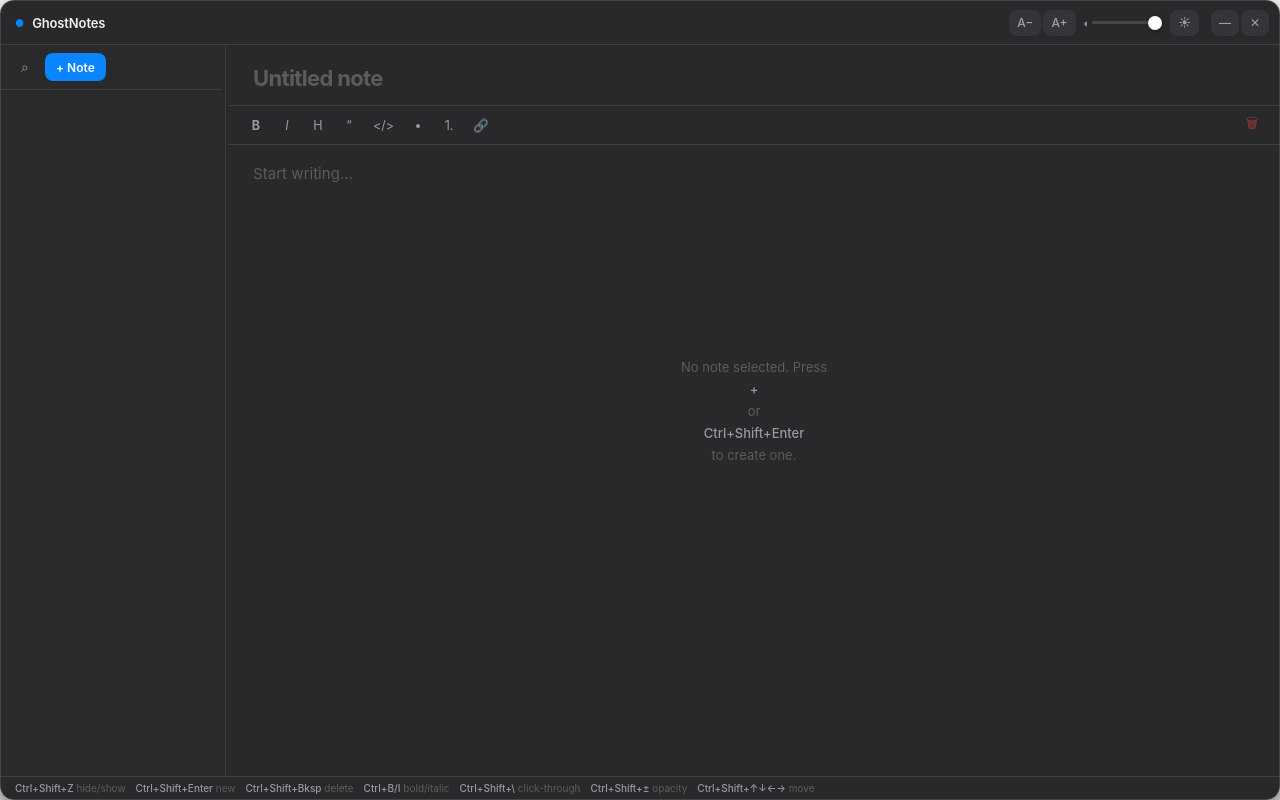
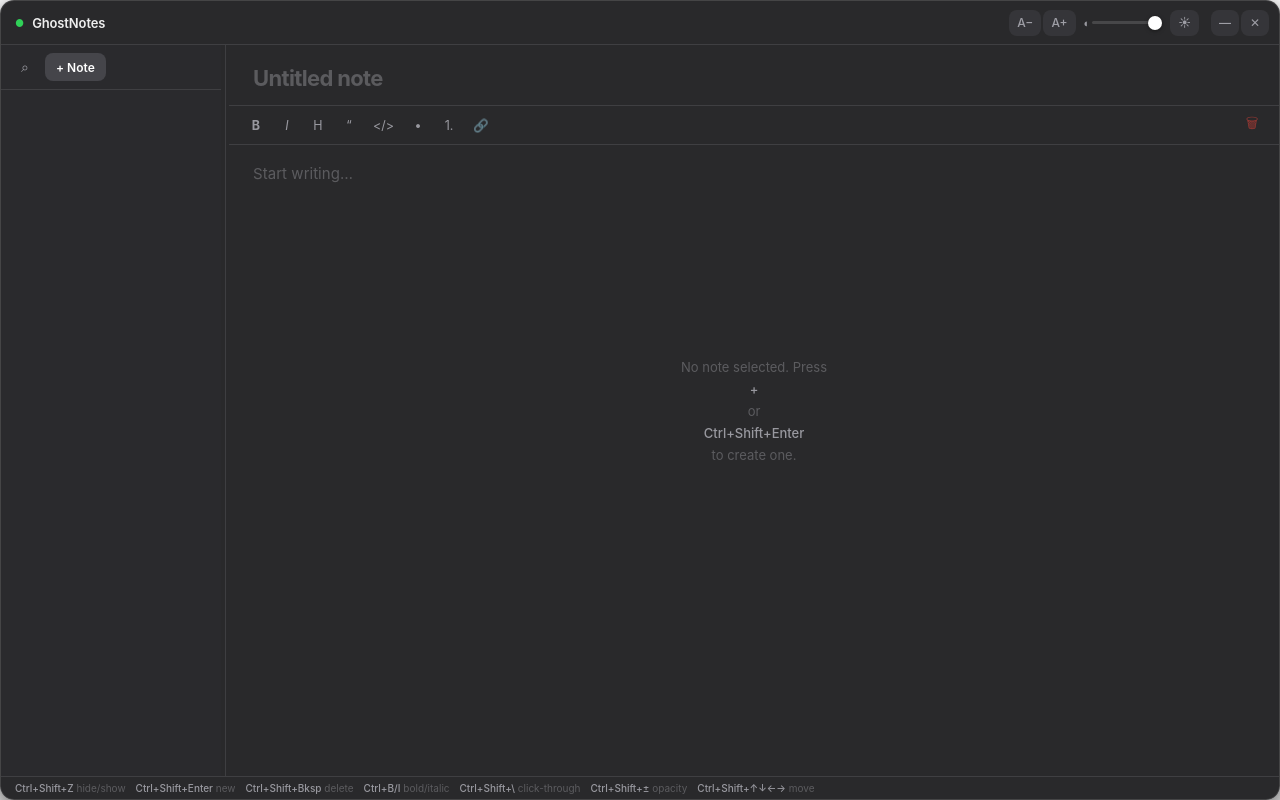
Before and after one commit to amgaikwad4588/ghost-notes, an Electron app: page renderer/index.html in a window 1280 px wide. Drawn offline with Linux system fonts and the light colour scheme; no server answers.

Commit message:
make new note button gray, set logo dot to green

```diff
--- a/renderer/styles.css
+++ b/renderer/styles.css
@@ -100,7 +100,7 @@ html, body {
 
 .no-drag, input, textarea, button, #noteList { -webkit-app-region: no-drag; }
 
-.logo { color: var(--accent); font-size: 10px; line-height: 1; transition: color .25s; }
+.logo { color: #30d158; font-size: 10px; line-height: 1; }
 .app-name { font-size: 13px; font-weight: 600; letter-spacing: -0.01em; text-shadow: var(--txt-shadow); }
 .status { font-size: 11px; color: var(--text-tertiary); margin-left: 2px; transition: color .25s; text-shadow: var(--txt-shadow); }
 
@@ -231,7 +231,7 @@ html, body {
 #newBtn {
   padding: 0 11px;
   height: 28px;
-  background: var(--accent);
+  background: rgba(120, 120, 128, 0.35);
   border: none;
   border-radius: 8px;
   color: #ffffff;
@@ -241,7 +241,7 @@ html, body {
   cursor: pointer;
   white-space: nowrap;
   flex-shrink: 0;
-  transition: filter .15s, transform .1s, background .25s;
+  transition: filter .15s, transform .1s;
 }
 
 #newBtn:hover { filter: brightness(1.1); }
```
